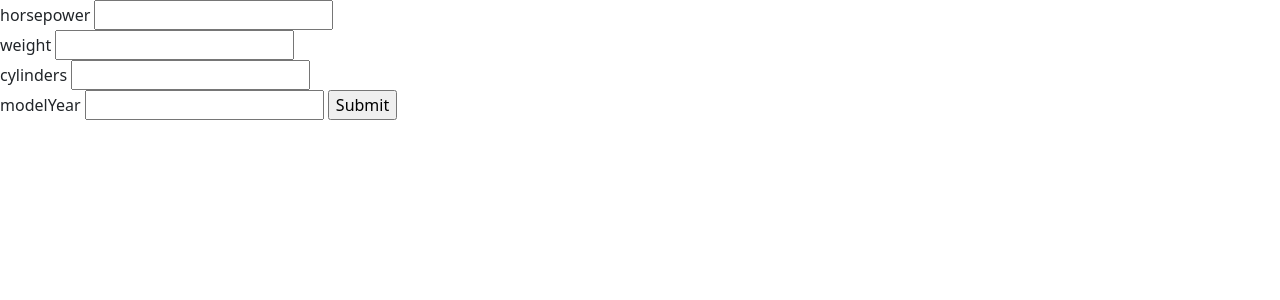
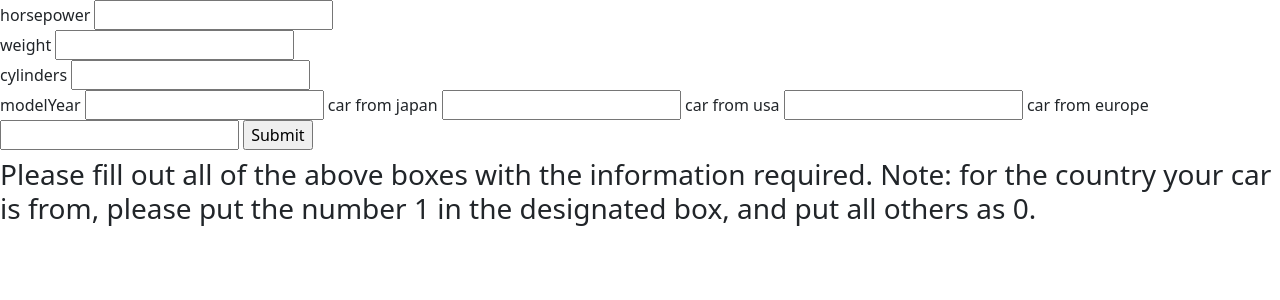
Before and after one commit to Dynamo700/Machine_Learning_Project, a Flask app: page /mpg in a window 1280 px wide. Shown: the part 58-358 px from the top of the page. Run offline with Flask 3, Linux system fonts and the light colour scheme; parts of the project's set-up code (start-up, migrations or seed data) failed here and were passed over.

Commit message:
-form validation added -mpg_model updated -instructions on how to use the forms provided on each form page.

```diff
--- a/app.py
+++ b/app.py
@@ -25,17 +25,23 @@ def formPageMpg():
 
     if(request.method == "POST" and nameForm1.is_submitted()):
         print("submitted")
-        hp = int (nameForm1.horsepower.data)
-        cy = int (nameForm1.cylinders.data)
+        hp = int(nameForm1.horsepower.data)
+        cy = int(nameForm1.cylinders.data)
         wt = int(nameForm1.weight.data)
         my = int(nameForm1.modelyear.data)
+        oj = int(nameForm1.origin_japan.data)
+        ou = int(nameForm1.origin_usa.data)
+        oe = int(nameForm1.origin_europe.data)
         print(hp)
         print(cy)
         print(wt)
         print(my)
+        print(oj)
+        print(ou)
+        print(oe)
         print(lm_model)
 
-        another_dict = {'cylinders': cy, 'horsepower': hp, 'weight': wt, 'age': 2023 - my, 'origin_japan': 0, 'origin_usa': 0}
+        another_dict = {'cylinders': cy, 'horsepower': hp, 'weight': wt, 'age': 2023 - my, 'origin_japan': 0, 'origin_usa': 0, 'origin_europe': 0}
         ex_df = pd.DataFrame(another_dict, index=[0])
         my_mpg = lm_model.predict(ex_df)[0]
         print(my_mpg)
--- a/form.py
+++ b/form.py
@@ -1,22 +1,26 @@
 from flask_wtf import FlaskForm
 from flask import Flask, render_template, request
-from wtforms import StringField, SubmitField, FloatField, IntegerField
+from wtforms import StringField, SubmitField, FloatField, IntegerField, SelectField, DecimalField
+from wtforms.validators import DataRequired
 import pandas as pd
 from joblib import dump, load
 from sklearn.linear_model import LinearRegression
 
 class MpgForm(FlaskForm):
-    horsepower = IntegerField("Horsepower")
-    cylinders = IntegerField("Cylinders")
-    weight = FloatField("Weight")
-    modelyear = IntegerField("ModelYear")
+    horsepower = DecimalField("Horsepower", validators=[DataRequired()])
+    cylinders = IntegerField("Cylinders", validators=[DataRequired()])
+    weight = FloatField("Weight", validators=[DataRequired()])
+    modelyear = IntegerField("ModelYear", validators=[DataRequired()])
+    origin_usa = IntegerField("Origin_usa", validators=[DataRequired()])
+    origin_japan = IntegerField("Origin_japan", validators=[DataRequired()])
+    origin_europe = IntegerField("Origin_europe", validators=[DataRequired()])
     submit = SubmitField("Submit")
 
 class DiaForm(FlaskForm):
-    Age = IntegerField("age")
-    BMI = FloatField("bmi")
-    Glucose = IntegerField("glucose")
-    BloodPressure = FloatField("bloodpressure")
-    DiabetesPedigreeFunction = IntegerField("diabetespedigreefunction")
-    Pregnancies = IntegerField("Pregnancies")
+    Age = IntegerField("age", validators=[DataRequired()])
+    BMI = FloatField("bmi", validators=[DataRequired()])
+    Glucose = IntegerField("glucose", validators=[DataRequired()])
+    BloodPressure = FloatField("bloodpressure", validators=[DataRequired()])
+    DiabetesPedigreeFunction = IntegerField("diabetespedigreefunction", validators=[DataRequired()])
+    Pregnancies = IntegerField("Pregnancies", validators=[DataRequired()])
     submit = SubmitField("Submit")
--- a/templates/diabetes.html
+++ b/templates/diabetes.html
@@ -52,5 +52,8 @@
 <h1>
     {{ pred }}
 </h1>
+<h3>
+   Please fill out all of the above boxes with the information required.
+</h3>
 </body>
 </html>
--- a/templates/home.html
+++ b/templates/home.html
@@ -10,7 +10,7 @@
 
 <nav class="navbar navbar-expand-lg bg-success-subtle border border-success-subtle rounded-3">
   <div class="container-fluid">
-    <a class="navbar-brand" href="#">Diabetes</a>
+    <a class="navbar-brand" href="#">Home</a>
     <button class="navbar-toggler" type="button" data-bs-toggle="collapse" data-bs-target="#navbarSupportedContent" aria-controls="navbarSupportedContent" aria-expanded="false" aria-label="Toggle navigation">
       <span class="navbar-toggler-icon"></span>
     </button>
--- a/templates/index.html
+++ b/templates/index.html
@@ -38,11 +38,22 @@
     <br>
     <label>modelYear</label>
     {{ form.modelyear() }}
+    <label>car from japan</label>
+    {{ form.origin_japan() }}
+    <label>car from usa</label>
+    {{ form.origin_usa() }}
+    <label>car from europe</label>
+    {{ form.origin_europe() }}
+
 
     {{ form.submit() }}
 </form>
 <h1>
    {{ pred }}
 </h1>
+<h3>
+   Please fill out all of the above boxes with the information required.
+   Note: for the country your car is from, please put the number 1 in the designated box, and put all others as 0.
+</h3>
 </body>
 </html>
```
Also changed, not shown: 1 other file.
